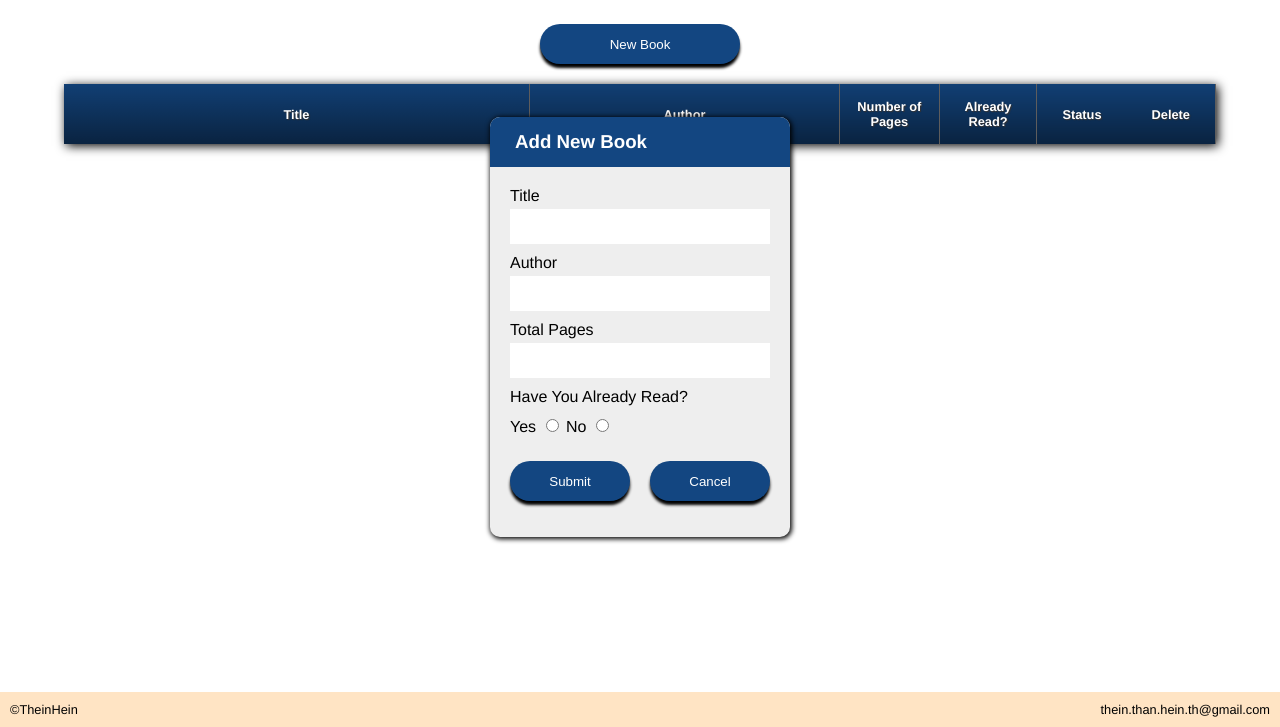
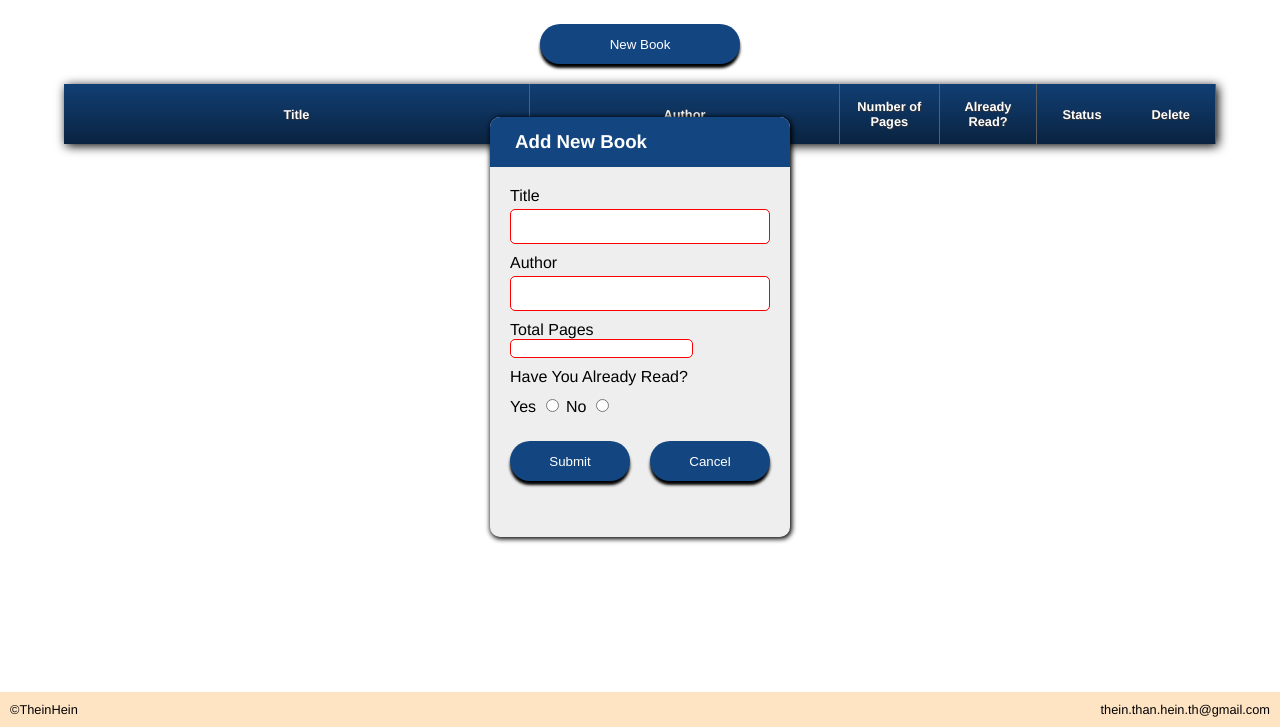
Before and after one commit to TheinHein/library, a plain HTML site: page index.html in a window 1280 px wide. Both pictures are taken after a click on the button "New Book". Shown: the part 73-800 px from the top of the page. Drawn offline with Linux system fonts and the light colour scheme.

Commit message:
add client-side form validation

```diff
--- a/app.js
+++ b/app.js
@@ -43,6 +43,7 @@ newFormBtn.addEventListener("click", (e) => {
 
 cancelFormBtn.addEventListener("click", (e) => {
   formContainer.classList.toggle("hidden");
+  newForm.reset();
 });
 
 newForm.addEventListener("submit", (e) => {
@@ -56,6 +57,7 @@ newForm.addEventListener("submit", (e) => {
   createBookRow(book);
   addBookRow(book);
   formContainer.classList.toggle("hidden");
+  newForm.reset();
 });
 
 function delBookRow(bookIndex) {
--- a/index.html
+++ b/index.html
@@ -24,24 +24,24 @@
       <form action="#" id="new-form">
         <div>
           <label for="title">Title</label>
-          <input type="text" id="title" />
+          <input type="text" id="title" required />
         </div>
         <div>
           <label for="author">Author</label>
-          <input type="text" id="author" />
+          <input type="text" id="author" required />
         </div>
         <div>
           <label for="numberOfPages">Total Pages</label>
-          <input type="text" id="numberOfPages" />
+          <input type="number" id="numberOfPages" required />
         </div>
         <div>
           <label for="isRead">Have You Already Read?</label>
         </div>
         <div>
           <label for="isRead">Yes</label>
-          <input type="radio" name="isRead" id="isRead" value="Yes" />
+          <input type="radio" name="isRead" id="isRead" value="Yes" required />
           <label for="isRead">No</label>
-          <input type="radio" name="isRead" id="isRead" value="No" />
+          <input type="radio" name="isRead" id="isRead" value="No" required />
         </div>
         <div class="buttons">
           <button type="submit">Submit</button>
--- a/style.css
+++ b/style.css
@@ -44,6 +44,15 @@ body {
   border: none;
   width: 100%;
   margin-top: 4px;
+}
+
+#new-form input {
+  border: 1px solid black;
+  border-radius: 5px;
+}
+
+#new-form input:invalid:required {
+  border: 1px solid red;
 }
 
 .form-title {
```
